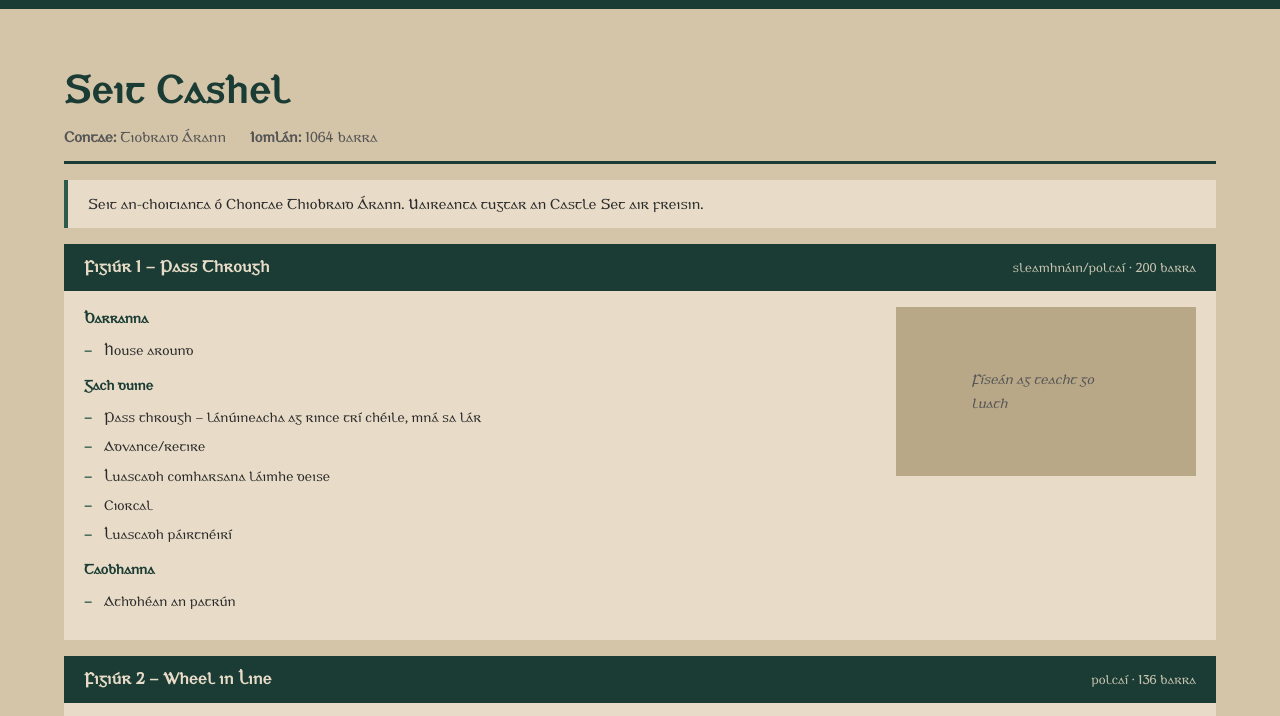
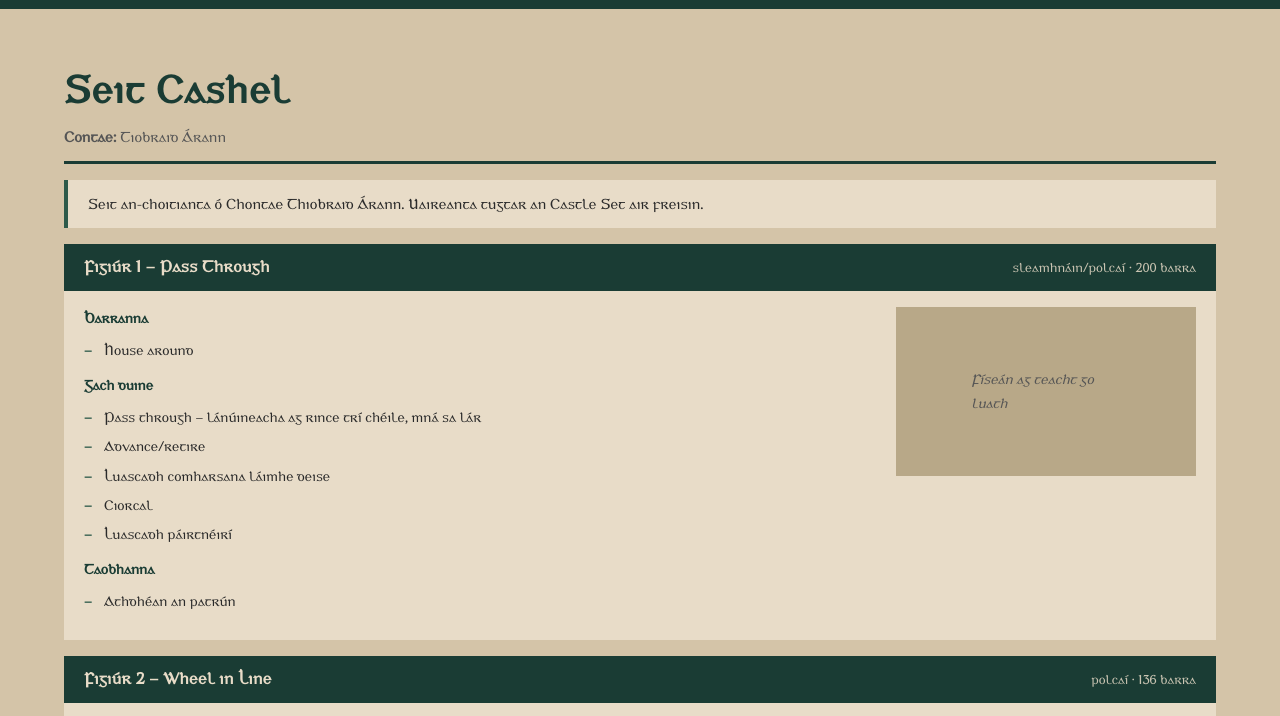
Before and after one commit to miriamfullerug/an-cumann-rince-seite, an Eleventy site: page src/sets/cashel.md in a window 1280 px wide. Shown: the part 59-775 px from the top of the page. Built offline with nearby package versions, Linux system fonts and the light colour scheme; Eleventy itself is replaced by a stand-in of ours; files that its build step writes are made by us from their sources.

Commit message:
remove totalBars

```diff
--- a/src/_includes/layouts/set.njk
+++ b/src/_includes/layouts/set.njk
@@ -18,7 +18,6 @@ navClass: navbar-content
         <h1>Seit {{ title }}</h1>
         <div class="set-meta">
           <span><strong>Contae:</strong> {{ county }}</span>
-          <span><strong>Iomlán:</strong> {{ totalBars }} barra</span>
         </div>
       </header>
 
```
Also changed, not shown: docs/sets/baile-bhuirne/index.html, docs/sets/caledonian/index.html, docs/sets/cashel/index.html, docs/sets/clare-lancers/index.html, docs/sets/clare-plain/index.html, docs/sets/connemara/index.html.
